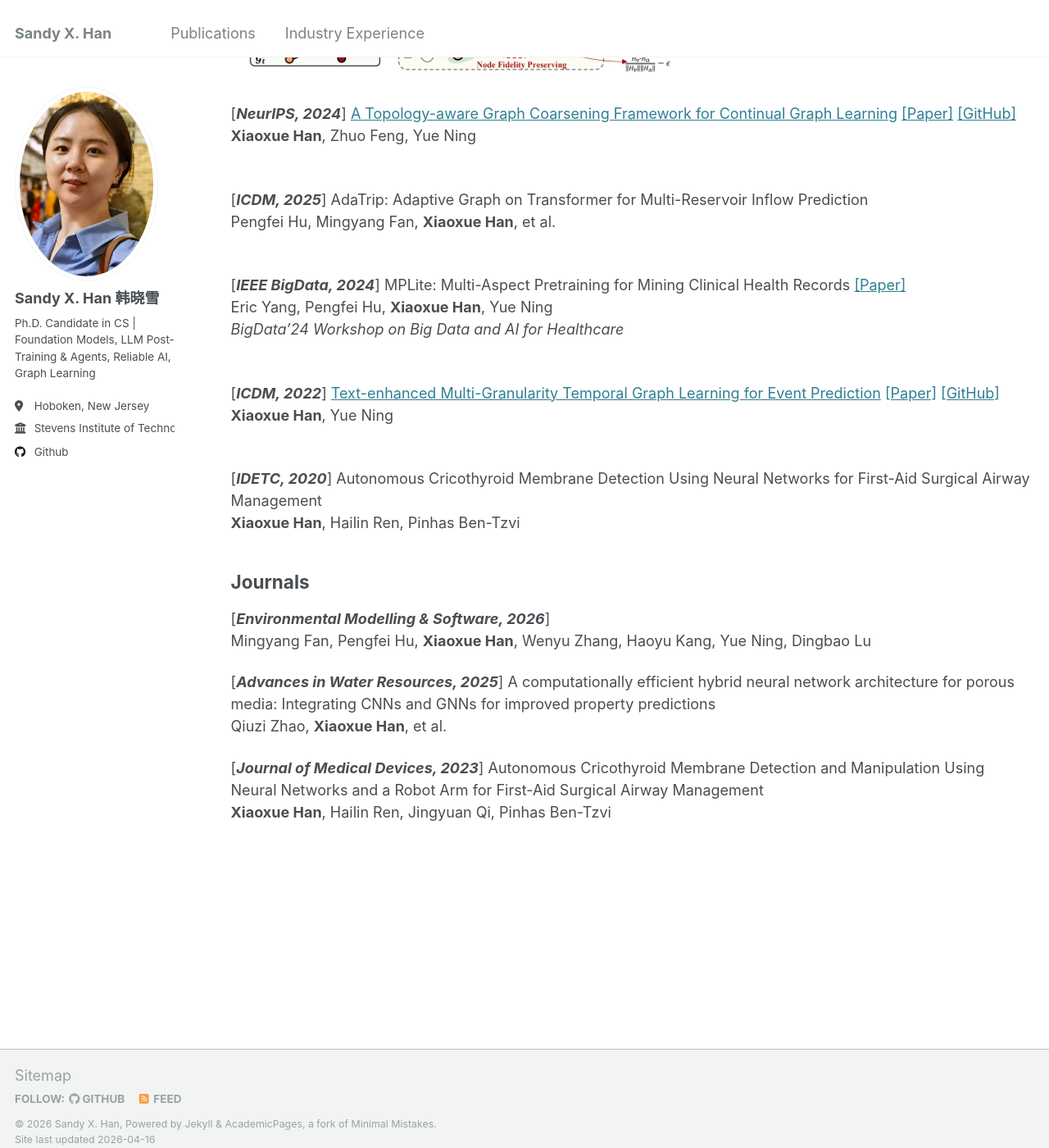
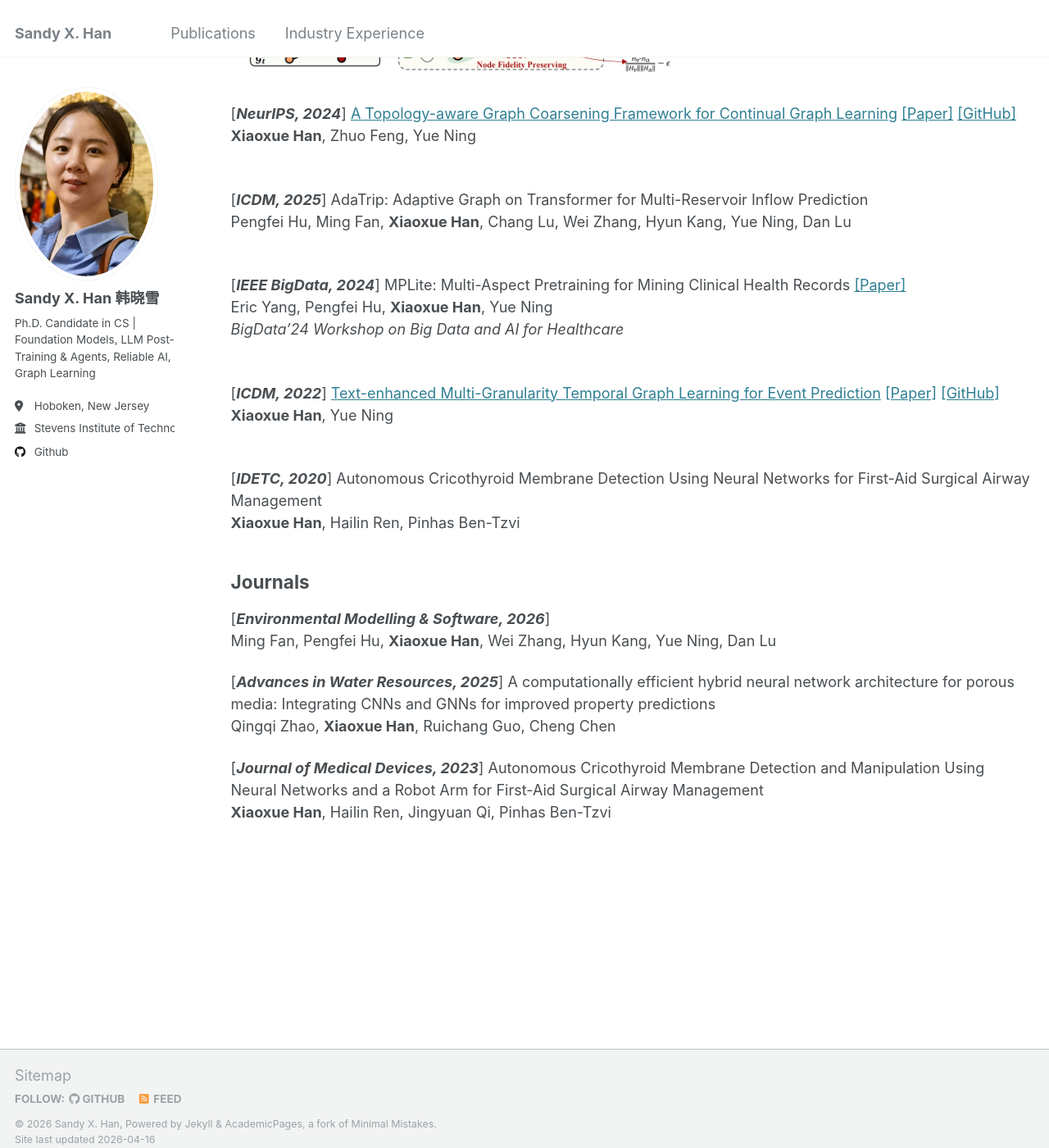
Before and after one commit to hanxiaoxue114/hanxiaoxue114.github.io, a Jekyll site: the page built from _pages/cv.md, in a window 1280 px wide and 1400 px high, scrolled down 1059 px. Shown: the whole window at 82% size. Built offline with Jekyll 4.4.1, drawn with Linux system fonts in a browser that asks for light colours; some of the changed text lies outside the part shown.

Commit message:
Fix author lists across publications
Co-Authored-By: Claude Opus 4.6 <noreply@anthropic.com>

```diff
--- a/_pages/cv.md
+++ b/_pages/cv.md
@@ -10,10 +10,10 @@ redirect_from:
 ## **Preprints**
 
 [***Arxiv***] Exploring Concept Subspace for Self-explainable Text-Attributed Graph Learning <br>
-**Xiaoxue Han**, et al.
+**Xiaoxue Han**, Libo Zhang, Zining Zhu, Yue Ning
 
 UdonCare: Hierarchy Pruning for Unseen Domain Discovery in Predictive Healthcare <br>
-Pengfei Hu, **Xiaoxue Han**, et al.
+Pengfei Hu, **Xiaoxue Han**, Fei Wang, Yue Ning
 
 
 ## **Conferences**
@@ -37,7 +37,7 @@ Pengfei Hu, **Xiaoxue Han**, et al.
 <br><br>
 
 [***ICDM, 2025***] AdaTrip: Adaptive Graph on Transformer for Multi-Reservoir Inflow Prediction <br>
-Pengfei Hu, Mingyang Fan, **Xiaoxue Han**, et al.
+Pengfei Hu, Ming Fan, **Xiaoxue Han**, Chang Lu, Wei Zhang, Hyun Kang, Yue Ning, Dan Lu
 <br><br>
 
 [***IEEE BigData, 2024***] MPLite: Multi-Aspect Pretraining for Mining Clinical Health Records [[Paper]](/files/MPLite_paper.pdf)
@@ -59,10 +59,10 @@ Eric Yang, Pengfei Hu, **Xiaoxue Han**, Yue Ning <br>
 ## **Journals**
 
 [***Environmental Modelling & Software, 2026***] <br>
-Mingyang Fan, Pengfei Hu, **Xiaoxue Han**, Wenyu Zhang, Haoyu Kang, Yue Ning, Dingbao Lu
+Ming Fan, Pengfei Hu, **Xiaoxue Han**, Wei Zhang, Hyun Kang, Yue Ning, Dan Lu
 
 [***Advances in Water Resources, 2025***] A computationally efficient hybrid neural network architecture for porous media: Integrating CNNs and GNNs for improved property predictions <br>
-Qiuzi Zhao, **Xiaoxue Han**, et al.
+Qingqi Zhao, **Xiaoxue Han**, Ruichang Guo, Cheng Chen
 
 [***Journal of Medical Devices, 2023***] Autonomous Cricothyroid Membrane Detection and Manipulation Using Neural Networks and a Robot Arm for First-Aid Surgical Airway Management
 <br>
```
